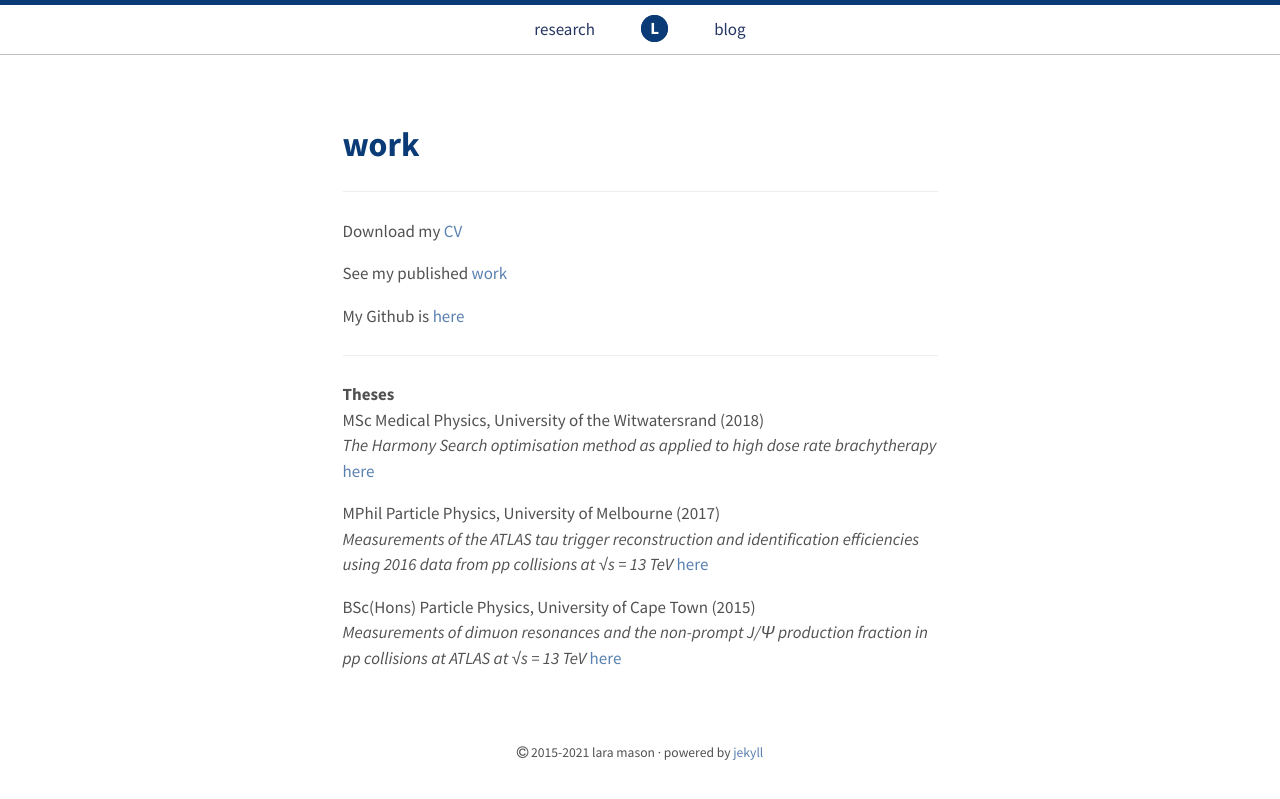
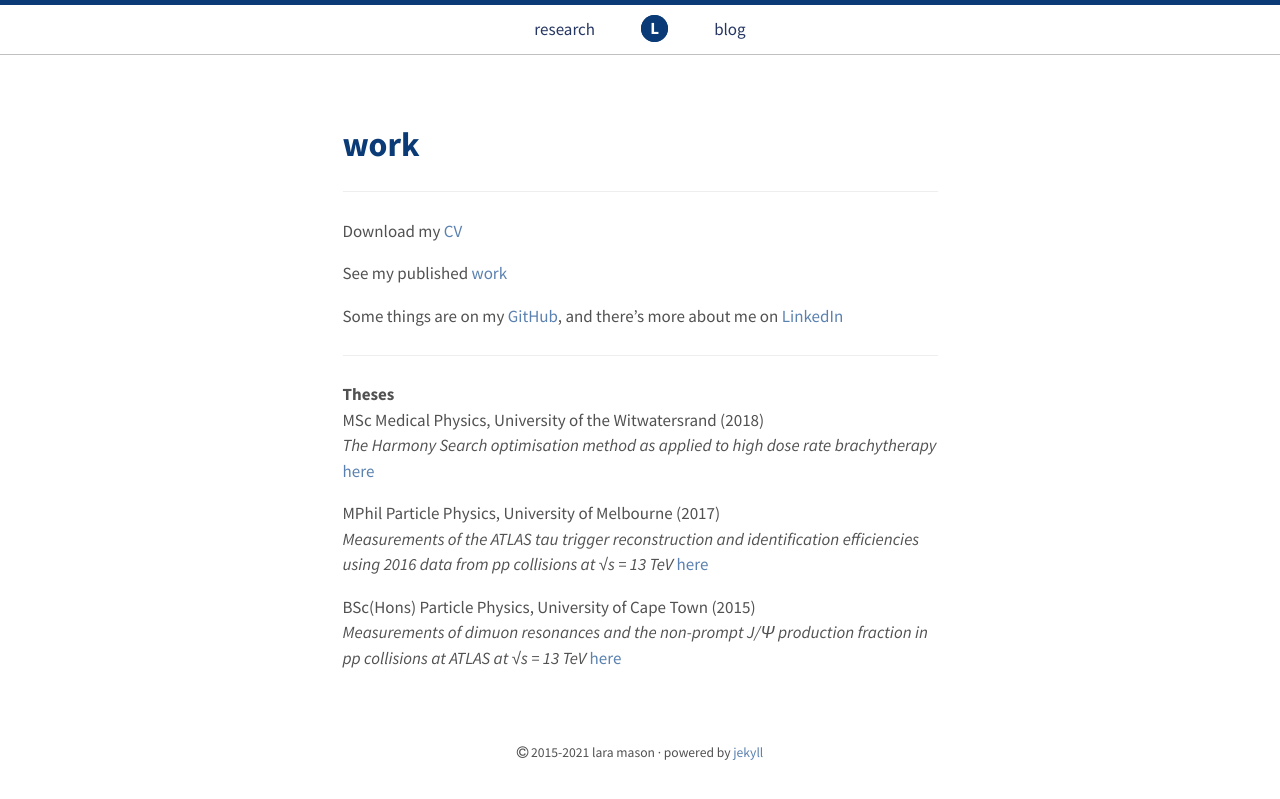
Before and after one commit to lhmason/lhmason.github.io, a Jekyll site: the page built from research.md, in a window 1280 px wide. Shown: the top 799 px of the page. Built offline with Jekyll 4.4.1, drawn with Linux system fonts in a browser that asks for light colours.

Commit message:
Update research.md

```diff
--- a/research.md
+++ b/research.md
@@ -10,7 +10,7 @@ Download my <a href="{{ site.baseurl }}/CV_physics.pdf">CV</a>
 <p>
 See my published <a href="https://orcid.org/0000-0001-9815-5411/print"> work</a>
 </p>
-My Github is <a href="https://github.com/lhmason"> here</a>
+Some things are on my <a href="https://github.com/lhmason"> GitHub</a>, and there's more about me on <a href="https://www.linkedin.com/in/lara-mason-b6a41659/"> LinkedIn</a>
 
 [//]: # (, and an example data analysis is <a href="{{ site.baseurl }}/MLexample/Titanic-task-Mason.ipynb">here</a> (using <a href="{{ site.baseurl }}/MLexample/titanic.csv">this</a> dataset).}
 
```
